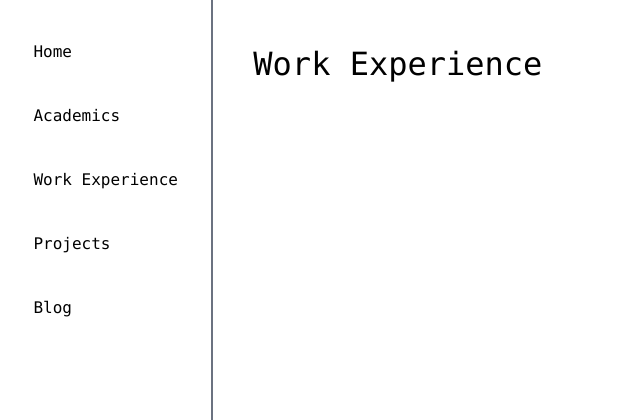
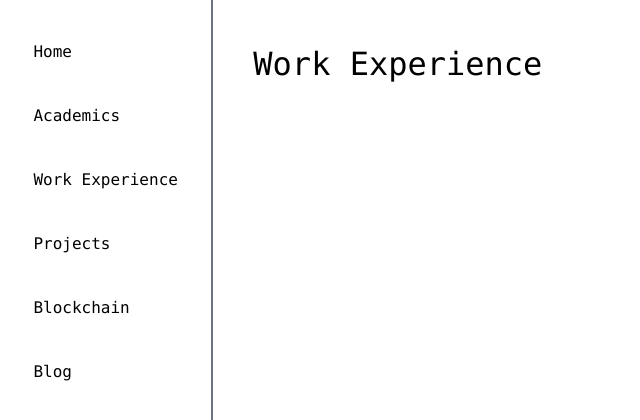
Before and after one commit to shreybirmiwal/shreybirmiwal, a React (Create React App) app: page /workExperience in a window 1280 px wide. Shown: the top 420 px of the page, without its empty margins (0-640 px from the left). Built offline with nearby package versions, Linux system fonts and the light colour scheme.

Commit message:
modularity

```diff
--- a/src/App.js
+++ b/src/App.js
@@ -1,64 +1,17 @@
 import React from 'react';
 import { BrowserRouter as Router, Routes, Route, Link } from 'react-router-dom';
+
+import SideBar from './Components/Sidebar';
+
 import Blog0 from './Blogs/Blog0';
 
-function Home() {
-  return (
-    <div className="flex flex-grow font-mono min-h-screen">
-      <SideBar />
-      <div className="w-5/6 p-10">
-        <h1 className='h1 mb-5'>Home</h1>
-      </div>
-    </div>
-  );
-}
+import Home from './Pages/Home';
+import Academics from './Pages/Academics';
+import WorkExperience from './Pages/WorkExperience';
+import Projects from './Pages/Projects';
+import Blog from './Pages/Blog';
+import Blockchain from './Pages/Blockchain';
 
-function Academics() {
-  return (
-    <div className="flex flex-grow font-mono min-h-screen">
-      <SideBar />
-      <div className="w-5/6 p-10">
-        <h1 className='h1 mb-5'>Academics</h1>
-      </div>
-    </div>
-  );
-}
-
-function WorkExperience() {
-  return (
-    <div className="flex flex-grow font-mono min-h-screen">
-      <SideBar />
-      <div className="w-5/6 p-10">
-        <h1 className='h1 mb-5'>Work Experience</h1>
-      </div>
-    </div>
-  );
-}
-
-function Projects() {
-  return (
-    <div className="flex flex-grow font-mono min-h-screen">
-      <SideBar />
-      <div className="w-5/6 p-10">
-        <h1 className='h1 mb-5'>Projects</h1>
-      </div>
-    </div>
-  );
-}
-
-function Blog() {
-  return (
-    <div className="flex flex-grow font-mono min-h-screen">
-      <SideBar />
-      <div className="w-5/6 p-10">
-        <h1 className='h1 mb-5'>Blog</h1>
-        <div className="text-blue-500 underline cursor-pointer flex flex-col space-y-2">
-          <Link to="/blog/0">[0] Simplified Quantization Program in Python</Link>
-        </div>
-      </div>
-    </div>
-  );
-}
 
 function BlogPost({ postnum }) {
   return (
@@ -72,24 +25,7 @@ function BlogPost({ postnum }) {
   );
 }
 
-function SideBar() {
-  return (
-    <div className="w-1/6 border-r-2 border-r-gray-500 pt-5 hidden md:block">
-      <div className="flex justify-center">
 
-        <div className="flex flex-col justify-start h-full">
-          <Link to="/" className="p-5 ">Home</Link>
-          <Link to="/academics" className="p-5 ">Academics</Link>
-          <Link to="/workExperience" className="p-5 ">Work Experience</Link>
-          <Link to="/projects" className="p-5 ">Projects</Link>
-          <Link to="/blog" className="p-5 ">Blog</Link>
-        </div>
-      </div>
-
-
-    </div>
-  )
-}
 
 function App() {
   return (
@@ -99,6 +35,7 @@ function App() {
         <Route path="/academics" element={<Academics />} />
         <Route path="/workExperience" element={<WorkExperience />} />
         <Route path="/projects" element={<Projects />} />
+        <Route path="/blockchain" element={<Blockchain />} />
         <Route path="/blog" element={<Blog />} />
         <Route path="/blog/0" element={<BlogPost postnum={0} />} />
       </Routes>
--- /dev/null
+++ b/src/Components/Sidebar.js
@@ -0,0 +1,23 @@
+import React from 'react'
+import { BrowserRouter as Router, Routes, Route, Link } from 'react-router-dom';
+
+function SideBar() {
+    return (
+        <div className="w-1/6 border-r-2 border-r-gray-500 pt-5 hidden md:block">
+            <div className="flex justify-center">
+
+                <div className="flex flex-col justify-start h-full">
+                    <Link to="/" className="p-5 ">Home</Link>
+                    <Link to="/academics" className="p-5 ">Academics</Link>
+                    <Link to="/workExperience" className="p-5 ">Work Experience</Link>
+                    <Link to="/projects" className="p-5 ">Projects</Link>
+                    <Link to="/blockchain" className="p-5 ">Blockchain</Link>
+                    <Link to="/blog" className="p-5 ">Blog</Link>
+                </div>
+            </div>
+
+
+        </div>
+    )
+}
+export default SideBar
--- /dev/null
+++ b/src/Pages/Academics.js
@@ -0,0 +1,16 @@
+import React from 'react'
+import SideBar from '../Components/Sidebar';
+import { BrowserRouter as Router, Routes, Route, Link } from 'react-router-dom';
+
+function Academics() {
+    return (
+        <div className="flex flex-grow font-mono min-h-screen">
+            <SideBar />
+            <div className="w-5/6 p-10">
+                <h1 className='h1 mb-5'>Academics</h1>
+            </div>
+        </div>
+    );
+}
+
+export default Academics
--- /dev/null
+++ b/src/Pages/Blockchain.js
@@ -0,0 +1,16 @@
+import React from 'react'
+import SideBar from '../Components/Sidebar';
+import { BrowserRouter as Router, Routes, Route, Link } from 'react-router-dom';
+
+function Blockchain() {
+    return (
+        <div className="flex flex-grow font-mono min-h-screen">
+            <SideBar />
+            <div className="w-5/6 p-10">
+                <h1 className='h1 mb-5'>Blockchain</h1>
+            </div>
+        </div>
+    );
+}
+
+export default Blockchain
--- /dev/null
+++ b/src/Pages/Blog.js
@@ -0,0 +1,19 @@
+import React from 'react'
+import SideBar from '../Components/Sidebar';
+import { BrowserRouter as Router, Routes, Route, Link } from 'react-router-dom';
+
+function Blog() {
+    return (
+        <div className="flex flex-grow font-mono min-h-screen">
+            <SideBar />
+            <div className="w-5/6 p-10">
+                <h1 className='h1 mb-5'>Blog</h1>
+                <div className="text-blue-500 underline cursor-pointer flex flex-col space-y-2">
+                    <Link to="/blog/0">[0] Simplified Quantization Program in Python</Link>
+                </div>
+            </div>
+        </div>
+    );
+}
+
+export default Blog
--- /dev/null
+++ b/src/Pages/Home.js
@@ -0,0 +1,16 @@
+import React from 'react'
+import SideBar from '../Components/Sidebar';
+import { BrowserRouter as Router, Routes, Route, Link } from 'react-router-dom';
+
+function Home() {
+    return (
+        <div className="flex flex-grow font-mono min-h-screen">
+            <SideBar />
+            <div className="w-5/6 p-10">
+                <h1 className='h1 mb-5'>Home</h1>
+            </div>
+        </div>
+    );
+}
+
+export default Home
--- /dev/null
+++ b/src/Pages/Projects.js
@@ -0,0 +1,17 @@
+import React from 'react'
+import SideBar from '../Components/Sidebar';
+import { BrowserRouter as Router, Routes, Route, Link } from 'react-router-dom';
+
+function Projects() {
+    return (
+        <div className="flex flex-grow font-mono min-h-screen">
+            <SideBar />
+            <div className="w-5/6 p-10">
+                <h1 className='h1 mb-5'>Projects</h1>
+            </div>
+        </div>
+    );
+}
+
+
+export default Projects
--- /dev/null
+++ b/src/Pages/WorkExperience.js
@@ -0,0 +1,15 @@
+import React from 'react'
+import SideBar from '../Components/Sidebar';
+import { BrowserRouter as Router, Routes, Route, Link } from 'react-router-dom';
+
+function WorkExperience() {
+    return (
+        <div className="flex flex-grow font-mono min-h-screen">
+            <SideBar />
+            <div className="w-5/6 p-10">
+                <h1 className='h1 mb-5'>Work Experience</h1>
+            </div>
+        </div>
+    );
+}
+export default WorkExperience
```
